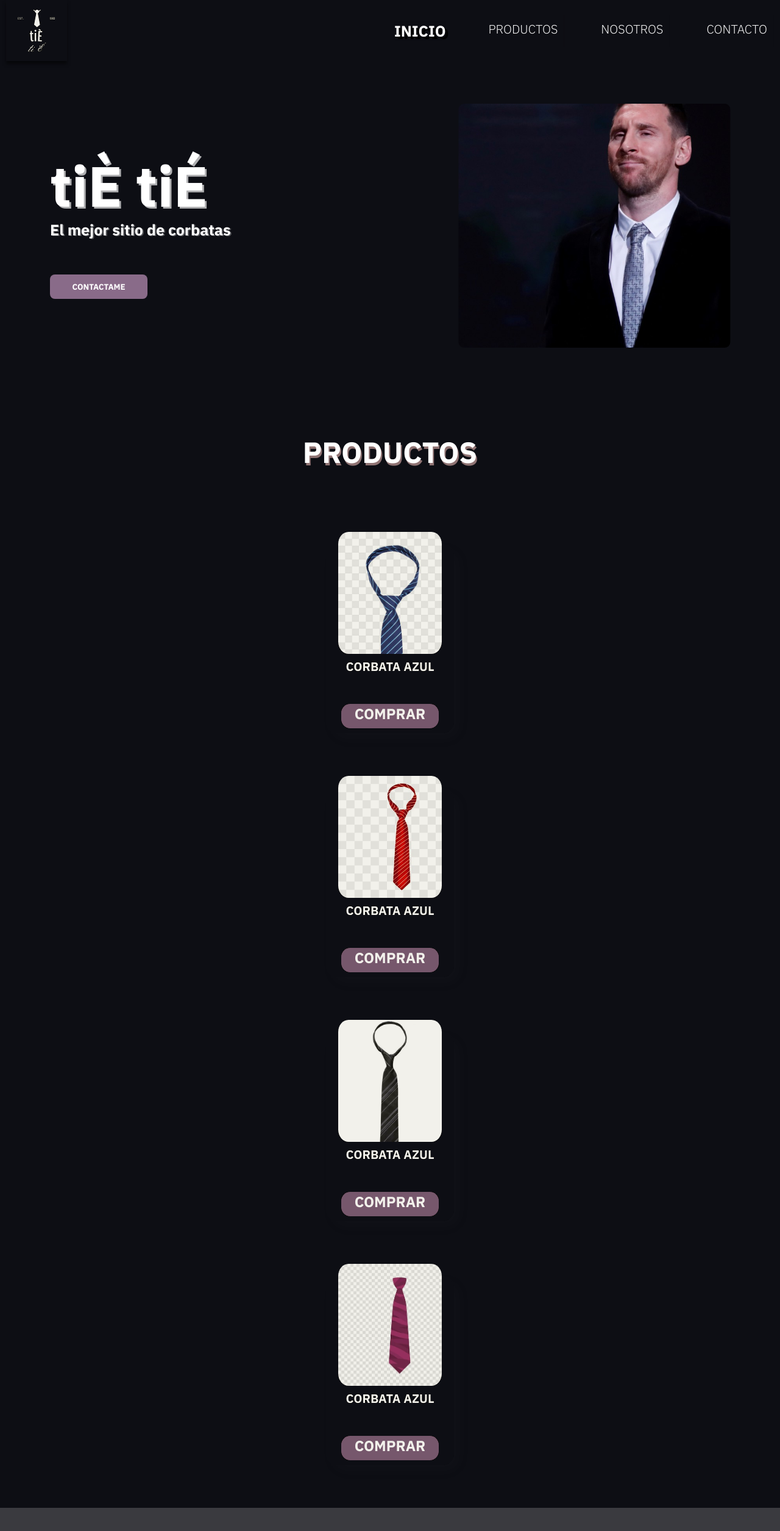
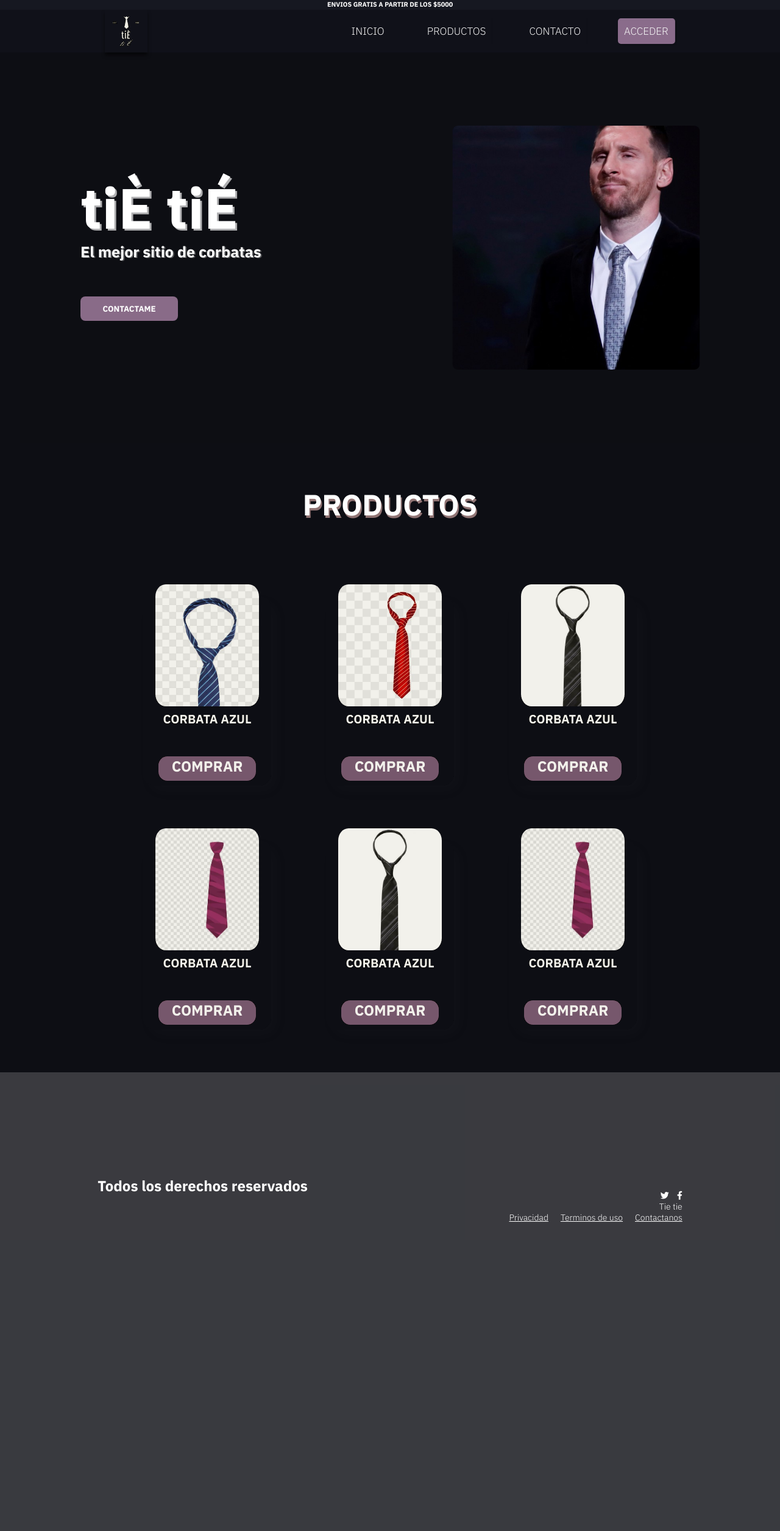
Before and after one commit to ciaramaria/tiE-tiE-integrador-ciaramaria, a plain HTML site: page index.html in a window 1280 px wide. Shown: the whole page at 61% size. After the commit the page ends 2058 px from the top, so only its background shows below. Drawn offline with Linux system fonts and the light colour scheme.

Commit message:
agregue footer

```diff
--- a/index.html
+++ b/index.html
@@ -13,7 +13,9 @@
 
 
 <div class="section-container header-container">
-
+<div class="envios">
+    <h6>Envios gratis a partir de los $5000</h6>
+</div>
     <header class="header">
         <!--logo -->
         <div class="logo-container">
@@ -27,8 +29,8 @@
             <ul class="navbar-list">
                 <li><a href="#hero">Inicio</a></li>
                 <li><a href="#products">Productos</a></li>
-                <li><a href="#about-us">Nosotros</a></li>
                 <li><a href="#contact">Contacto</a></li>
+                <li><a href="#login" >Acceder</a></li>
             </ul>
         </nav>
 
@@ -94,6 +96,20 @@
                         <p class="button"><a href="#" class="href">Comprar</a></p>
                 </div>
             </div>
+            <div class="card">
+                <div class="card-img"></div>
+                <div class="card-content">
+                        <h3>Corbata azul</h3>
+                        <p class="button"><a href="#" class="href">Comprar</a></p>
+                </div>
+            </div>
+            <div class="card">
+                <div class="card-img"></div>
+                <div class="card-content">
+                        <h3>Corbata azul</h3>
+                        <p class="button"><a href="#" class="href">Comprar</a></p>
+                </div>
+            </div>
 
         </div>
 
@@ -103,60 +119,38 @@
 </div>
 
 
+<!--* FOOTER  -->
+
+<footer class="footer">
+    <div class="footer-msg">
+        <p>
+            Todos los derechos reservados
+        </p>
+    </div>
+    <div class="footer-info">
+        <div class="footer-social">
+            <i class="fab fa-twitter"></i>
+            <i class="fab fa-facebook-f"></i>
+        </div>
+        <p class="footer-copyright">Tie tie</p>
+        <div class="footer-terms">
+            <a href="#">Privacidad</a>
+            <a href="#">Terminos de uso</a>
+            <a href="#">Contactanos</a>
+        </div>
+    </div>
+
+    </div>
+</footer>
 
 
 
 
-<!-- <section>
-</section>
 
-    <section class="wave contenedor website">
-        <img src="./img/bordo.png" alt="bordo">
-        <div class="contenedor-textos-main">
-            <h2 class="titulo left">
-                Title of section
-            </h2>
-            <p class="parrafo">
-                Lorem ipsum dolor sit amet consectetur, adipisicing elit. Sint est, molestiae iste repudiandae facilis suscipit cumque fugiat totam dolorem quia?
 
-            </p>
-            <a href="#" class="cta">Learn more</a>
-        </div>
-    </section>
 
-    <section class="info">
-        <div class="contenedor">
-            <h2 class="titulo left">juntos podemos apoyar</h2>
-            <p>Lorem ipsum dolor sit amet, consectetur adipisicing elit.</p>
-        </div>
-    </section>
 
-    <section class="cards contenedor">
-        <h2 class="titulo">Our services</h2>
-        <div class="content cards">
-            <article class="card">
-                <img src="/img/azul.png" alt="azul">
-                <h3>Title card</h3>
-                <p>Lorem ipsum, dolor sit amet consectetur adipisicing elit.</p>
-                <a href="#" class="cta">Learn more</a>
-            </article>
-            <article class="card">
-                <img src="/img/negra.png" alt="negra">
-                <h3>Title card</h3>
-                <p>Lorem ipsum, dolor sit amet consectetur adipisicing elit.</p>
-                <a href="#" class="cta">Learn more</a>
-            </article>
-            <article class="card">
-                <img src="./img/roja.png" alt="roja">
-                <h3>Title card</h3>
-                <p>Lorem ipsum, dolor sit amet consectetur adipisicing elit.</p>
-                <a href="#" class="cta">Learn more</a>
-            </article>
-        </div>
-
-    </section>
-
-    <footer id="contacto">
+    <!-- <footer id="contacto">
         <div class="contenedor">
             <h2 class="titulo">Contact us</h2>
             <form action="" class="form">
--- a/style.css
+++ b/style.css
@@ -25,7 +25,7 @@
     margin: 0 auto;
     padding: 70px 0px;
     width: 95%;
-    max-width: 1300px;
+    max-width: 1500px;
 }
 
 .button {
@@ -74,7 +74,7 @@ con el cel o tablet */
 
 .header-container {
     position: sticky;
-    top: 0%;
+    top: 0;
     z-index: 9999;
 }
 
@@ -93,16 +93,33 @@ body {
     /* max-width: 75ch; */
     background-color: #0d0e14d0;
 
+
 }
+
+/** EMPIEZOPOOOO  */
+
+/* envios */
+
+.envios {
+    text-align: center;
+    text-transform: uppercase;
+    color: #ffffff;
+    background: #1e202c8f;
+    height: 16px;
+}
+
+
 
 .header {
     margin: 0 auto;
-    max-width: 1300px;
-    height: 100px;
+    /* max-width: 1300px; */
+    height: 70px;
     display: flex;
     align-items: center;
-    justify-content: space-between;
+    justify-content: space-around;
     padding: 0px 10px 0px 10px;
+    background-color: #13151d8f;
+
 }
 
 /* div contenedor logo */
@@ -160,7 +177,7 @@ body {
 .navbar i {
     font-size: 40px;
     cursor: pointer;
-    color: aliceblue;
+    /* color: aliceblue; */
     display: none;
 }
 
@@ -173,10 +190,11 @@ body {
 
 .navbar a {
     color: whitesmoke;
-    font-size: 20px;
+    font-size: 17px;
     text-transform: uppercase;
     text-decoration: none;
 }
+/* colores login */
 
 
 
@@ -196,6 +214,7 @@ body {
 
 
 
+
 /* hover del navbar */
 
 .navbar-list li a:hover {
@@ -205,21 +224,23 @@ body {
     transition: all 0.1s linear;
     box-shadow: 10px 10px 5px 0px rgba(0,0,0,0.51);
     padding: 1px 2px;
-
 }
 
+    /* acceder */
 
-/* hover del navbar "inicio" */
-
-.navbar-list li:first-child > a {
-    background-color: rgba(0, 0, 0, 0.055);
-    color: rgb(255, 255, 255);
-    font-size: 25px;
-    font-weight: 900;
-    transition: all 0.2s linear;
-    border: none;
-    border-radius: 2px;
-    text-shadow: 5px 4px 0px rgba(0,0,0,1);}
+    .navbar-list li:nth-child(4) {
+    background: var(--lila);
+    box-shadow: 2px 2px 0px 1px rgba(0, 0, 0, 0.1);
+    border-radius: 5px;
+}
+.navbar-list li:nth-child(4) a:hover {
+    color:white;
+    font-size: 20px;
+    font-weight: 700;
+    transition: all 0.1s linear;
+    background: none;
+    box-shadow:none;
+}
 
 
 /** media query */
@@ -229,6 +250,7 @@ body {
 
     .header {
         padding: 0px 35px 0px 5px;
+        justify-content: space-between;
     }
 
 /* bloqueo hamburguesita */
@@ -256,7 +278,7 @@ body {
     position: absolute;
     background-color: var(--black);
     flex-direction: column;
-    top: 100px; /*esto es para q no se vaya arriba y baje 100px del top*/
+    top: 115px; /*esto es para q no se vaya arriba y baje 100px del top*/
     right: 0;
     width: 100%;
     height: calc(100vh - 100px); /*para que siempre este al 100 en la pantalla*/
@@ -292,7 +314,8 @@ body {
     justify-content: space-between;
     flex-wrap: wrap;
     gap: 20px;
-    padding: 70px 50px;
+    padding: 120px 100px;
+    background: #0d0e14ef;
 }
 
 .description-container {
@@ -300,6 +323,7 @@ body {
     flex-direction: column;
     flex: 1 1 30%;
     gap: 30px;
+
 }
 
 .text-container {
@@ -387,7 +411,7 @@ body {
     align-items: center;
     justify-content: center;
     flex-wrap: wrap;
-    width: 40%;
+    width: 70%;
     gap: 90px;
 }
 /* speakcer card */
@@ -468,6 +492,62 @@ body {
 .card:nth-child(4) .card-img {
     background-image: url(./img/bordo.png);
 }
+.card:nth-child(5) .card-img {
+    background-image: url(./img/negra.png);
+}
+.card:nth-child(6) .card-img {
+    background-image: url(./img/bordo.png);
+}
+
+
+/* creo que no tiene media hasta ahora */
+
+
+/** termino HERO  */
+
+/** EMPIEZO FOOTER  */
+
+.footer {
+    display: flex;
+    justify-content: space-around;
+    max-width: 1500px;
+    margin: 0 auto;
+    flex-wrap: wrap;
+    gap: 70px;
+    padding: 30px;
+}
+
+.footer-msg {
+    text-align: center;
+    font-weight: 700;
+    font-size: 24px;
+    max-width: 450px;
+}
+.footer-info {
+    display: flex;
+    flex-direction: column;
+    justify-content: center;
+    align-items: flex-end;
+    font-size: 14px;
+    min-height: 100px;
+}
+
+.footer-social i:last-child{
+    margin-left: 10px;
+}
+
+.footer-terms {
+    display: flex;
+    gap: 20px;
+}
+
+.footer-terms a {
+    color: white;
+    font-weight: 300;
+}
+
+
+
 
 
 /* *************************************** */
```
